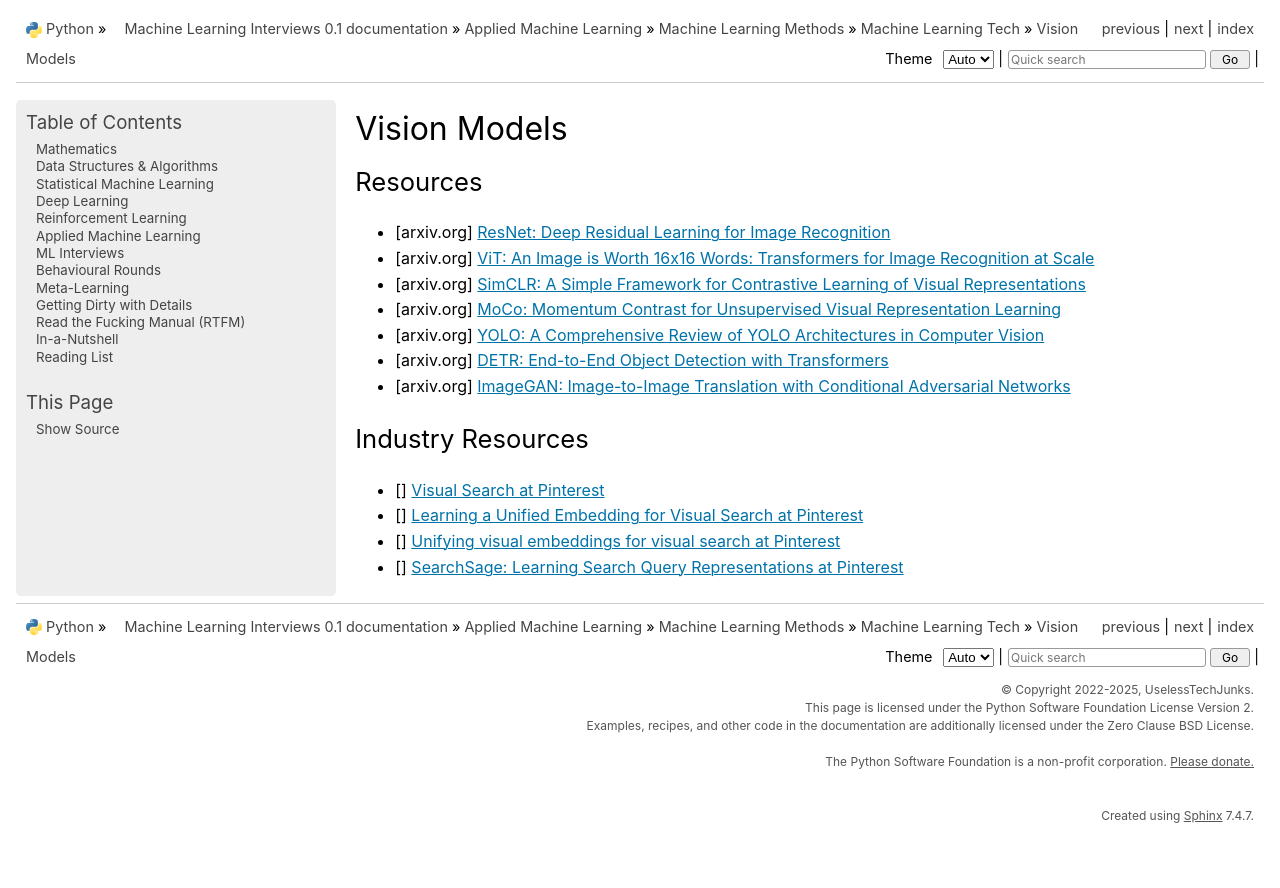
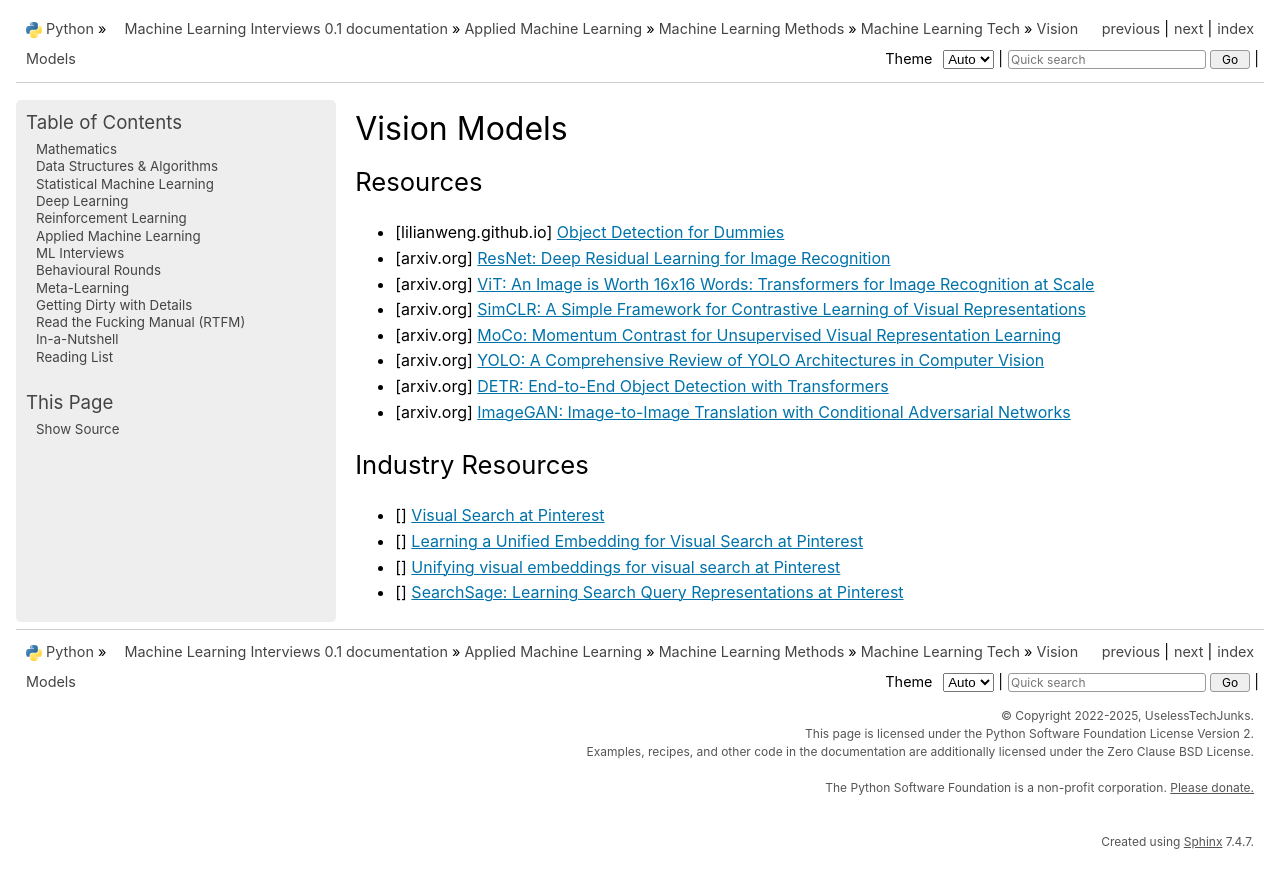
Before and after one commit to uselesstechjunks/leetcode, a Sphinx documentation site: the page built from docs/source/applied/methods/tech/vision.rst, in a window 1280 px wide. Shown: the top 888 px of the page. Built offline with Sphinx 7.4.7, drawn with Linux system fonts in a browser that asks for light colours; pages that are not in the unit, such as notebooks, are missing from menus.

Commit message:
Update vision.rst

```diff
--- a/docs/source/applied/methods/tech/vision.rst
+++ b/docs/source/applied/methods/tech/vision.rst
@@ -4,6 +4,7 @@ Vision Models
 **********************************************************************************
 Resources
 **********************************************************************************
+- [lilianweng.github.io] `Object Detection for Dummies <https://lilianweng.github.io/posts/2017-10-29-object-recognition-part-1/>`_
 - [arxiv.org] `ResNet: Deep Residual Learning for Image Recognition <https://arxiv.org/abs/1512.03385>`_
 - [arxiv.org] `ViT: An Image is Worth 16x16 Words: Transformers for Image Recognition at Scale <https://arxiv.org/abs/2010.11929>`_
 - [arxiv.org] `SimCLR: A Simple Framework for Contrastive Learning of Visual Representations <https://arxiv.org/abs/2002.05709>`_
```
